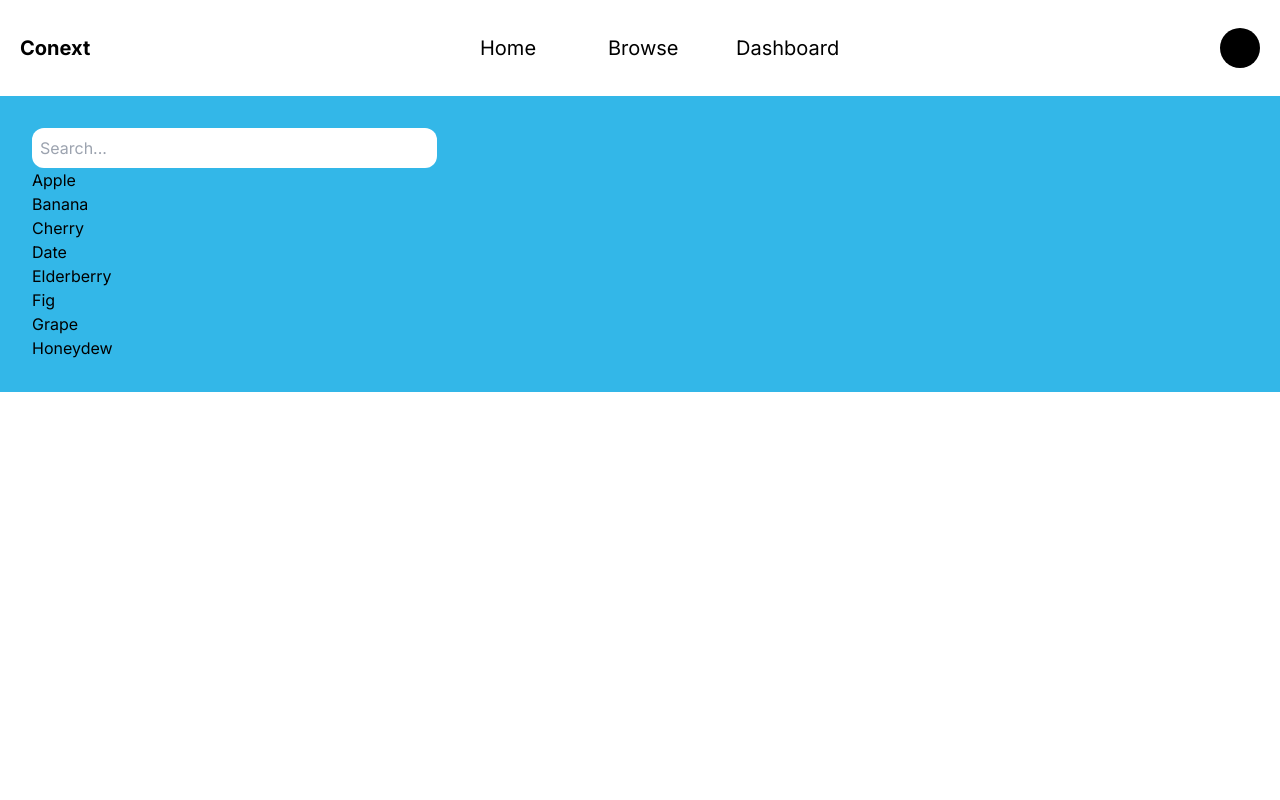
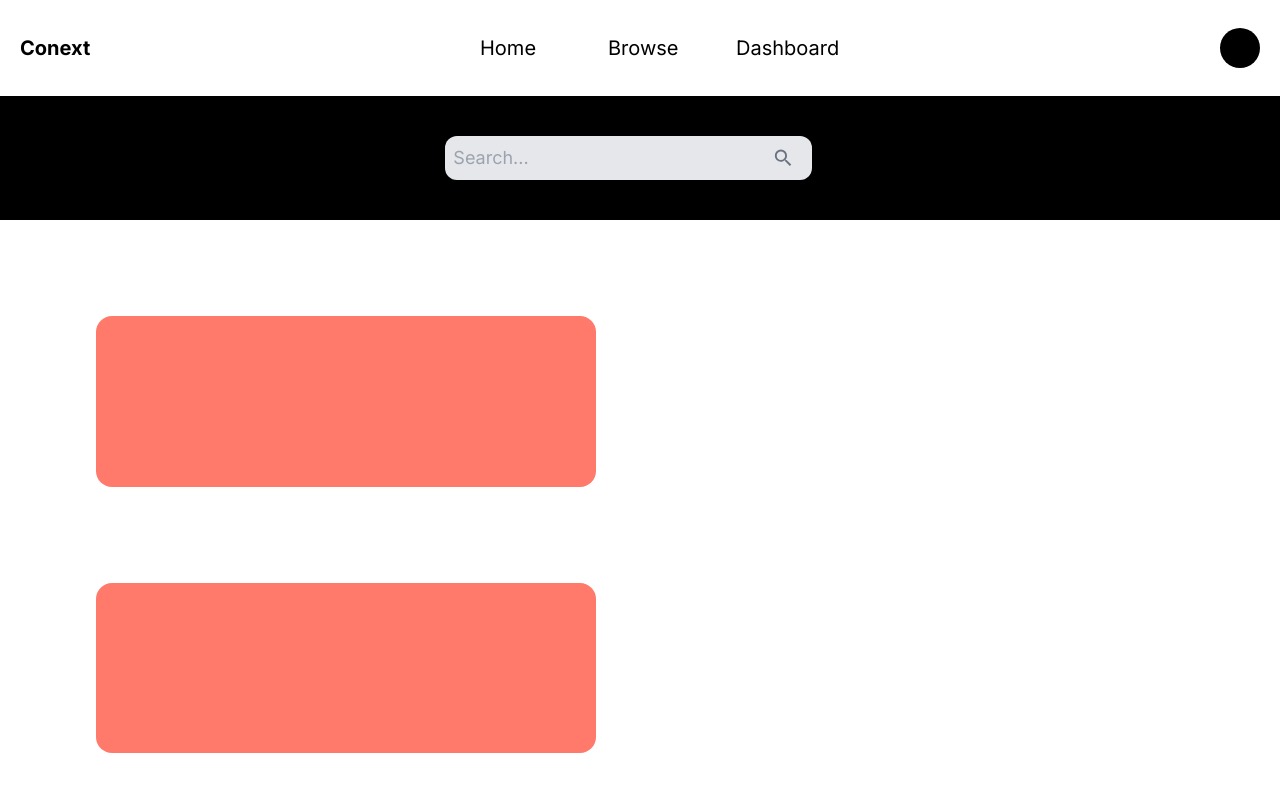
Before and after one commit to TejasDoesStuff/Website-Coding-and-Development, a Next.js app in the folder fbla/: page /browse in a window 1280 px wide. Shown: the top 800 px of the page. Built offline with nearby package versions, Linux system fonts and the light colour scheme.

Commit message:
Worked on Browse page

```diff
--- /dev/null
+++ b/fbla/app/browse/Card.tsx
@@ -0,0 +1,11 @@
+import React from 'react'
+
+const Card = () => {
+  return (
+    <div className = "w-1/3 h-full bg-accent m-12 rounded-2xl flex-1 min-w-[500px] max-w-[300px]">
+
+    </div>
+  )
+}
+
+export default Card
--- /dev/null
+++ b/fbla/app/browse/Deck.tsx
@@ -0,0 +1,12 @@
+import React from 'react'
+import Row from './Hand'
+
+const Deck = () => {
+  return (
+    <div className = "w-screen h-screen bg-background gap-4">
+        <Row />
+    </div>
+  )
+}
+
+export default Deck
--- /dev/null
+++ b/fbla/app/browse/Hand.tsx
@@ -0,0 +1,20 @@
+import React from "react"
+import Card from "./Card"
+
+const Hand = () => {
+  return (
+    <div className="w-full h-1/3 flex items-center p-12 flex-wrap">
+        <Card />
+        <Card />
+        <Card />
+        <Card />
+        <Card />
+        <Card />
+        <Card />
+        <Card />
+        <Card />
+    </div>
+  )
+}
+
+export default Hand
--- a/fbla/app/browse/Search.tsx
+++ b/fbla/app/browse/Search.tsx
@@ -1,48 +1,36 @@
 "use client";
-import React, { useState } from "react";
+// import React, { useState } from "react";
+import { MdSearch } from "react-icons/md";
 
 const Search = () => {
-  // Example data to search
-  const items = [
-    "Apple",
-    "Banana",
-    "Cherry",
-    "Date",
-    "Elderberry",
-    "Fig",
-    "Grape",
-    "Honeydew",
-  ];
+//   Example data to search
+//   const items = [];
 
-  // State for the search query and filtered results
-  const [query, setQuery] = useState("");
-  const [filteredItems, setFilteredItems] = useState(items);
+//   const [query, setQuery] = useState("");
+//   const [filteredItems, setFilteredItems] = useState(items);
 
-  // Handle input change
-  const handleInputChange = (event) => {
-    const value = event.target.value.toLowerCase();
-    setQuery(value);
-    setFilteredItems(
-      items.filter((item) => item.toLowerCase().includes(value))
-    );
-  };
+//   const handleInputChange = (event) => {
+//     const value = event.target.value.toLowerCase();
+//     setQuery(value);
+//     setFilteredItems(
+//       items.filter((item) => item.toLowerCase().includes(value))
+//     );
+//   };
 
   return (
-    <div className="w-screen bg-primary p-8">
-      <input
-        type="text"
-        placeholder="Search..."
-        value={query}
-        onChange={handleInputChange}
-        className="rounded-xl w-1/3 p-2"
-      />
-      <ul>
-        {filteredItems.length > 0 ? (
-          filteredItems.map((item, index) => <li key={index}>{item}</li>)
-        ) : (
-          <li>No results found</li>
-        )}
-      </ul>
+    <div className = "w-screen bg-text flex flex-col items-center">
+      <div className="w-full p-8 flex flex-col items-center justify-center">
+        <div className = "rounded-xl w-1/3 p-2 text-2xl flex justify-center items-center">
+            <input
+            type="text"
+            placeholder="Search..."
+            // value={query}
+            // onChange={handleInputChange}
+            className="rounded-xl w-full p-2 text-lg bg-gray-200"
+            />
+            <MdSearch className="text-gray-500 relative right-10"/>
+        </div>
+      </div>
     </div>
   );
 };
--- a/fbla/app/browse/page.tsx
+++ b/fbla/app/browse/page.tsx
@@ -1,12 +1,14 @@
 import React from 'react'
 import Header from '../Header'
 import Search from './Search'
+import Deck from './Deck'
 
 const BrowsePage = () => {
   return (
-    <div>
+    <div className="overflow-x-hidden">
       <Header />
       <Search />
+      <Deck />
     </div>
   )
 }
--- a/fbla/app/globals.css
+++ b/fbla/app/globals.css
@@ -18,8 +18,8 @@
 @media (prefers-color-scheme: dark) {
     :root {
         /* Dark Mode */
-        --text: #fff1d1; /* 16.88:1 */
-        --background: #011637; /* 16.88:1 */
+        --text: #ffffff; /* 16.88:1 */
+        --background: #000000; /* 16.88:1 */
         --primary: #2ec7ff; /* 9.72:1 */
         --secondary: #FFED27; /* 15.66:1 */
         --accent: #fb8f83; /* 8.48:1 */
```
Also changed, not shown: fbla/package.json (+6 -5 lines), 1 other file (tests, documents, lock files or other folders).
